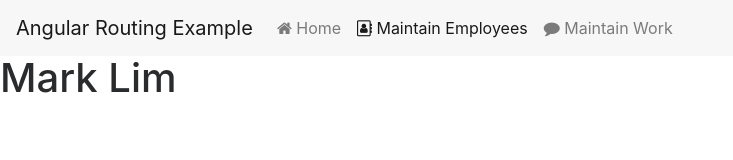
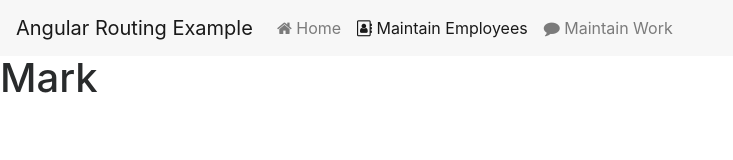
Before and after one commit to lauriebonete/basic-angular, a plain HTML site: page pages/mark.html in a window 1280 px wide. Shown: the whole page, without its empty margins (0-733 px from the left). Drawn offline with nearby package versions, Linux system fonts and the light colour scheme.

Commit message:
Hi Elijah
Hi Migs

```diff
--- a/pages/mark.html
+++ b/pages/mark.html
@@ -29,7 +29,7 @@
             </nav>
         </header>
         <div id="main">
-            <h1>Mark Lim</h1>
+            <h1>Mark</h1>
         </div>
     </body>
     <footer>
```
